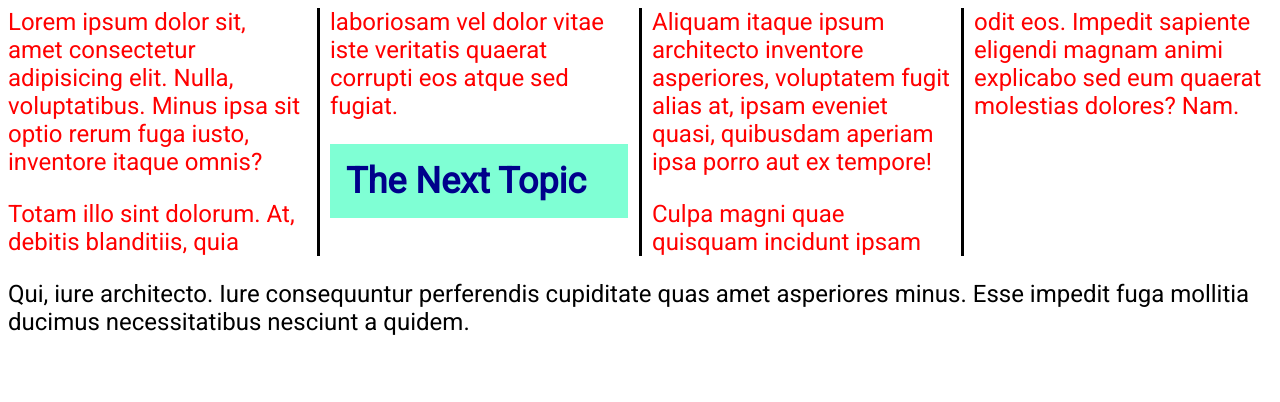
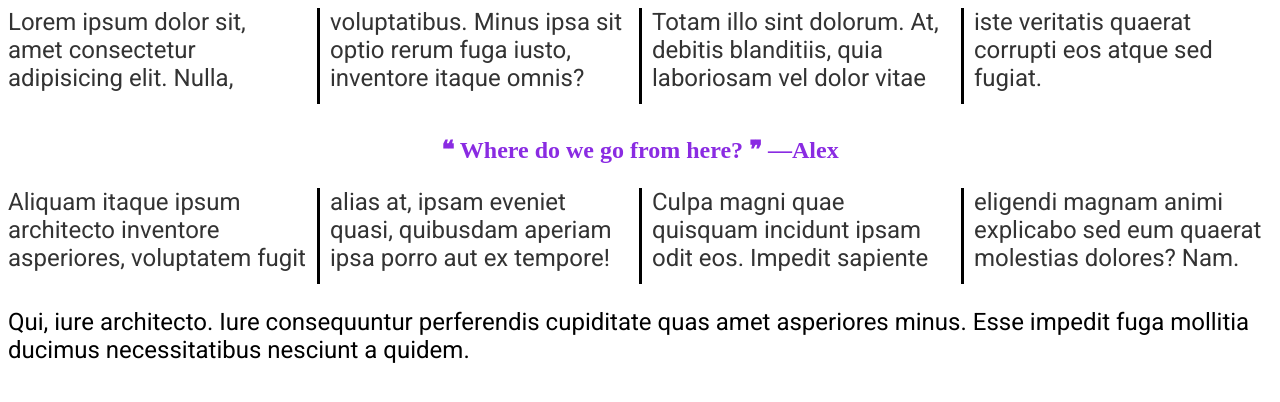
Before and after one commit to biasedzeus/CSS3-CC, a plain HTML site: page css-columns/index.html in a window 1280 px wide. Drawn offline with Linux system fonts and the light colour scheme.

Commit message:
col-span and white-space:nowrap

```diff
--- a/css-columns/index.html
+++ b/css-columns/index.html
@@ -15,7 +15,8 @@
             fuga iusto, inventore itaque omnis?</p>
         <p>Totam illo sint dolorum. At, debitis blanditiis, quia laboriosam vel dolor vitae iste veritatis quaerat
             corrupti eos atque sed fugiat.</p>
-            <h2>The Next Topic</h2>
+            <!-- <h2>The Next Topic</h2> -->
+            <p class="qoute">❝ Where do we go from here? ❞ <span class="noWrap">&#8212Alex</span> </p>
         <p>Aliquam itaque ipsum architecto inventore asperiores, voluptatem fugit alias at, ipsam eveniet quasi,
             quibusdam aperiam ipsa porro aut ex tempore!</p>
         <p>Culpa magni quae quisquam incidunt ipsam odit eos. Impedit sapiente eligendi magnam animi explicabo sed eum
--- a/css-columns/style.css
+++ b/css-columns/style.css
@@ -10,7 +10,7 @@ body {
 }
 
 .columns{
-    color: red;
+    color: #333;
     /* column-count:4;
     column-width: 250px; */
 
@@ -38,3 +38,15 @@ body {
 
 
 }
+.columns .qoute{
+    color: blueviolet;
+    font-family: 'Times New Roman', Times, serif;
+    font-weight: 600;
+    text-align: center;
+    column-span: all;
+    margin-top: 2rem;
+}
+
+.noWrap{
+    white-space:nowrap;
+}
```
